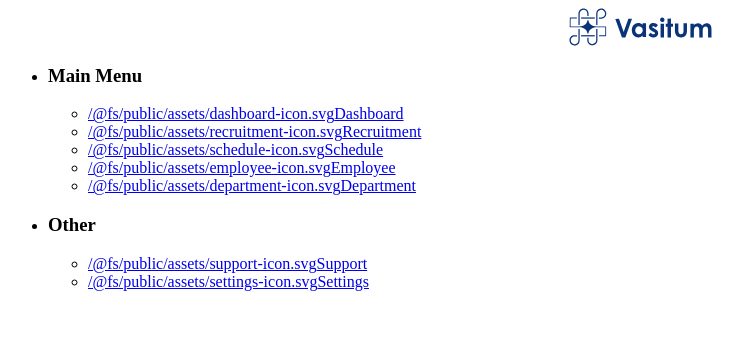
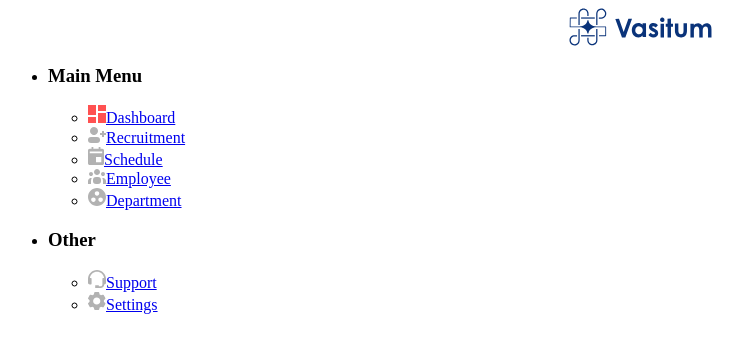
Before and after one commit to 4bdullah7eeshan/shoshin-tech-assignment, a React (Vite) app: page / in a window 1280 px wide. Shown: the top 352 px of the page, without its empty margins (0-743 px from the left). Built offline with nearby package versions, Linux system fonts and the light colour scheme.

Commit message:
fix: use img for icons

```diff
--- a/src/components/MenuItem/MenuItem.jsx
+++ b/src/components/MenuItem/MenuItem.jsx
@@ -3,7 +3,7 @@ function MenuItem({ icon, text }) {
         <>
             <li>
                 <a href="#">
-                    <span>{icon}</span>
+                    <img src={icon}/>
                     <span>{text}</span>
                 </a>
             </li>
```
